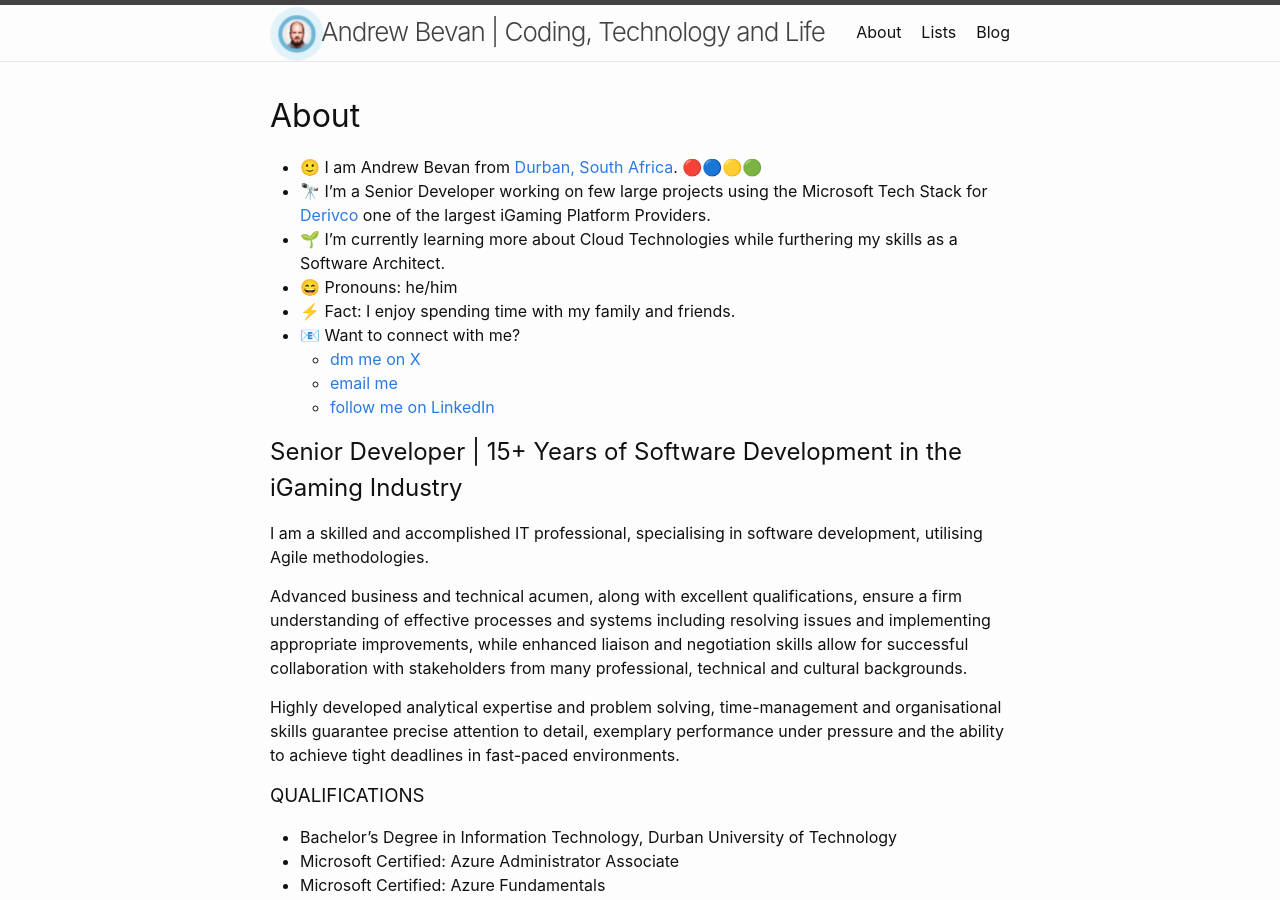
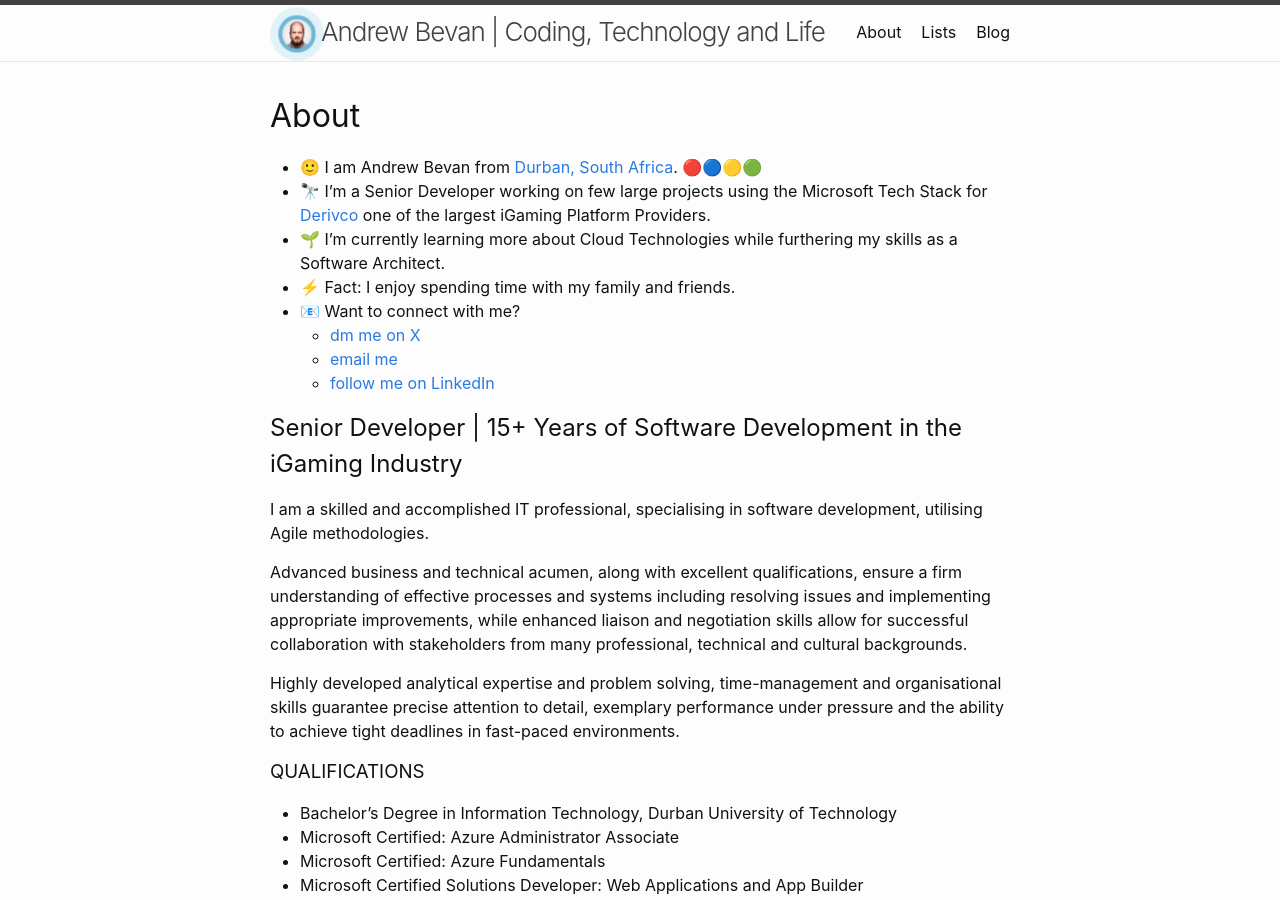
Before and after one commit to bluntspoon/bluntspoon.github.io, a Jekyll site: the page built from about.md, in a window 1280 px wide and 900 px high. Built offline with Jekyll 4.4.1, drawn with Linux system fonts in a browser that asks for light colours.

Commit message:
Update about.md

```diff
--- a/about.md
+++ b/about.md
@@ -7,7 +7,6 @@
 - 🙂 I am Andrew Bevan from [Durban, South Africa](https://goo.gl/maps/rQsiecctb9SovcdG9). 🔴🔵🟡🟢
 - 🔭 I’m a Senior Developer working on few large projects using the Microsoft Tech Stack for [Derivco](https://www.derivco.com) one of the largest iGaming Platform Providers.
 - 🌱 I’m currently learning more about Cloud Technologies while furthering my skills as a Software Architect.
-- 😄 Pronouns: he/him
 - ⚡ Fact: I enjoy spending time with my family and friends.
 - 📧 Want to connect with me?
   - [dm me on X](https://x.com/bluntspoon)
```
